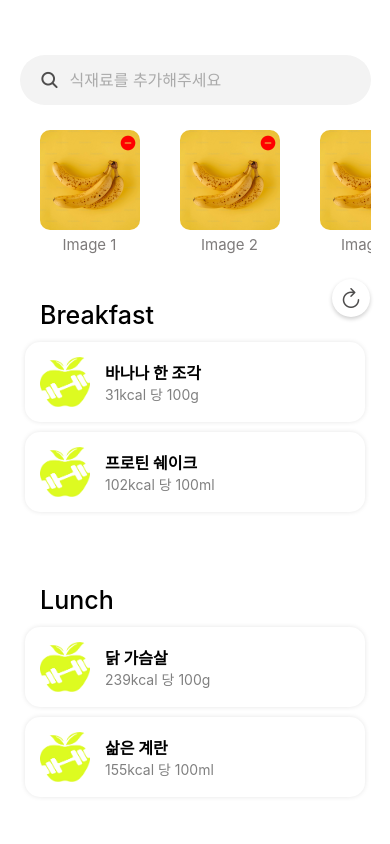
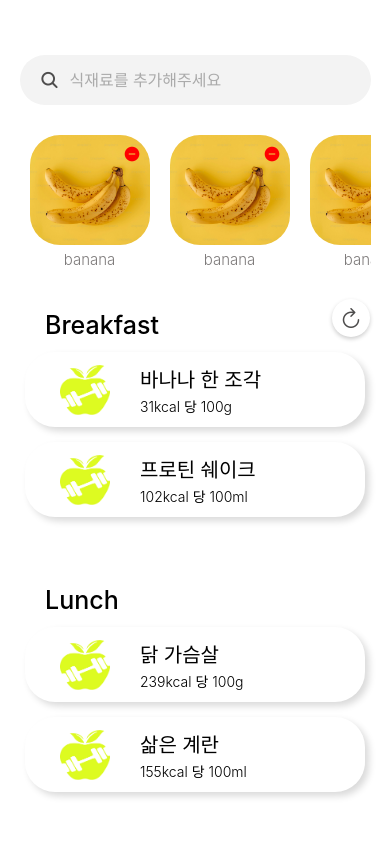
Before and after one commit to 25-capstone-team-breakthrough/food-runner-mobile-fe, a React Native app in the folder foodRunner/: screen /DietRecommendation in a window 390 px wide. Shown: the top 844 px of the page. Built offline with nearby package versions, Linux system fonts and the light colour scheme.

Commit message:
레시피 추천 얼추 마무리

```diff
--- a/foodRunner/components/FoodItem.js
+++ b/foodRunner/components/FoodItem.js
@@ -24,29 +24,35 @@ const styles = StyleSheet.create({
     flexDirection: "row",
     alignItems: "center",
     backgroundColor: "#FFF",
+    width: 340,
+    height: 75,
     padding: 15,
-    borderRadius: 15,
-    marginBottom: 10,
+    borderRadius: 30,
+    marginBottom: 15,
     shadowColor: "#000",
-    shadowOpacity: 0.1,
-    shadowRadius: 5,
+    shadowOffset: { width: 4, height: 4 },
+    shadowOpacity: 0.15,
+    shadowRadius: 7,
     elevation: 3,
   },
   image: {
     width: 50,
     height: 50,
     borderRadius: 10,
+    marginLeft: 20,
   },
   textContainer: {
-    marginLeft: 15,
+    marginLeft: 30,
   },
   name: {
-    fontSize: 16,
-    fontWeight: "bold",
+    fontSize: 20,
+    fontWeight: "500",
+    marginBottom: 3,
   },
   calories: {
     fontSize: 14,
-    color: "gray",
+    fontWeight: "300",
+    color: "#000",
   },
 });
 
--- a/foodRunner/screens/DietRecommendationScreen.js
+++ b/foodRunner/screens/DietRecommendationScreen.js
@@ -12,12 +12,12 @@ const DietRecommendationScreen = () => {
     const [search, setSearch] = useState("");
 
     const [images, setImages] = useState([
-      { id: "1", src: require("../assets/banana.png") },
-      { id: "2", src: require("../assets/banana.png") },
-      { id: "3", src: require("../assets/banana.png") },
-      { id: "4", src: require("../assets/banana.png") },
-      { id: "5", src: require("../assets/banana.png") },
-      { id: "6", src: require("../assets/banana.png") },
+      { id: "1", name: "banana", src: require("../assets/banana.png") },
+      { id: "2", name: "banana", src: require("../assets/banana.png") },
+      { id: "3", name: "banana", src: require("../assets/banana.png") },
+      { id: "4", name: "banana", src: require("../assets/banana.png") },
+      { id: "5", name: "banana", src: require("../assets/banana.png") },
+      { id: "6", name: "banana", src: require("../assets/banana.png") },
     ]);
 
     const handleDelete = (id) => {
@@ -54,7 +54,7 @@ const DietRecommendationScreen = () => {
                   <Ionicons name="remove-circle" size={30} color="red" />
                 </TouchableOpacity>
                 <Image source={image.src} style={styles.image} />
-                <Text style={styles.imageText}>Image {image.id}</Text>
+                <Text style={styles.imageText}>{image.name}</Text>
               </View>
             ))}
           </ScrollView>
@@ -65,6 +65,7 @@ const DietRecommendationScreen = () => {
           <View style={styles.dietContainer}>
             {Object.entries(recommendedMeals).map(([mealType, foods]) => (
               <View key={mealType}>
+                <View style={styles.headerContents}>
                 <View style={styles.mealHeader}>
                   <Text style={styles.mealTitle}>{mealType}</Text>
                 </View>
@@ -76,6 +77,7 @@ const DietRecommendationScreen = () => {
                     <FoodItem food={food} />
                   </TouchableOpacity>
                 ))}
+                </View>
             </View>
           ))}
           </View>
@@ -108,40 +110,43 @@ const styles = StyleSheet.create({
   },
   imageSlider: {
     width: "90%",
-    marginTop: 5,
-    marginBottom: 15,
+    marginTop: 10,
+    marginBottom: 20,
   },
   imageContainer: {
     alignItems: "center",
-    marginHorizontal: 10,
+    marginHorizontal: 0,
     padding: 10,
-    position: "relative", // 상대 위치를 주어 마이너스 버튼을 오른쪽 상단에 배치
+    position: "relative",
   },
   image: {
-    width: 100,
-    height: 100,
-    borderRadius: 10,
+    width: 120,
+    height: 110,
+    borderRadius: 30,
   },
   imageText: {
     fontSize: 15,
     color: '#7E7B7B',
     marginTop: 5,
+    fontWeight: "300",
   },
   deleteButton: {
     position: "absolute",
     top: 0,
     right: 0,
-    // backgroundColor: "white",
     borderRadius: 25,
-    padding: 7,
+    padding: 13,
     zIndex: 1,
     transform: [{ scale: 0.6 }],
   },
+  // headerContents: {
+  //   marginTop: -10,
+  // },
   mealTitle: {
     fontSize: 25,
     fontWeight: "500",
     marginTop: 40,
-    marginLeft: 15,
+    marginLeft: 20,
   },
   dietContainer: {
     marginTop: -80,
@@ -153,7 +158,7 @@ const styles = StyleSheet.create({
     borderRadius: 30,
     width: 340,
     height: 75,
-    marginTop: 20,
+    marginTop: 10,
     marginBottom: 10,
   },
   mealContainer: {
--- a/foodRunner/screens/NutritionMainScreen.js
+++ b/foodRunner/screens/NutritionMainScreen.js
@@ -1,15 +1,6 @@
 import React, { useEffect } from "react";
-import {
-  View,
-  Text,
-  Image,
-  TouchableOpacity,
-  FlatList,
-  Dimensions,
-  Alert,
-  ScrollView,
-  SafeAreaView,
-} from "react-native";
+import { View, Text, Image, TouchableOpacity, FlatList, Dimensions,
+  Alert, ScrollView, SafeAreaView } from "react-native";
 import { ProgressChart } from "react-native-chart-kit";
 import { AntDesign } from "@expo/vector-icons";
 import BottomNavigation from "../components/BottomNavigation";
@@ -34,7 +25,7 @@ const NutritionMainScreen = () => {
 
   const meals = [{ id: 1, name: "스파게티", image: require("../assets/logo.png") }];
 
-  // 📌 권한 요청 useEffect
+  // 권한 요청 useEffect
   useEffect(() => {
     (async () => {
       const { status } = await ImagePicker.requestMediaLibraryPermissionsAsync();
@@ -49,7 +40,7 @@ const NutritionMainScreen = () => {
     })();
   }, []);
 
-  // 📌 카메라 실행 함수
+  // 카메라 실행 함수
   const openCamera = async () => {
     const result = await ImagePicker.launchCameraAsync({
       allowsEditing: true,
@@ -65,7 +56,7 @@ const NutritionMainScreen = () => {
     }
   };
 
-  // 📌 갤러리 실행 함수
+  // 갤러리 실행 함수
   const openGallery = async () => {
     const result = await ImagePicker.launchImageLibraryAsync({
       allowsEditing: true,
```
